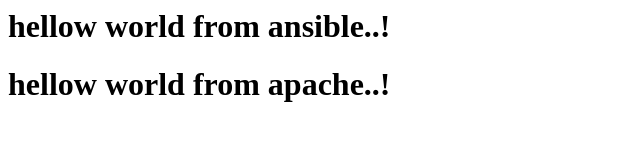
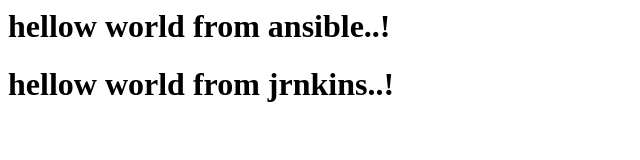
Before and after one commit to CHILAKA-UDAYKIRAN/ansible, a plain HTML site: page index.html in a window 1280 px wide. Shown: the full height of the page, 0-640 px from the left. Drawn offline with Linux system fonts and the light colour scheme.

Commit message:
second commit

```diff
--- a/index.html
+++ b/index.html
@@ -1,3 +1,3 @@
 <h1>hellow world from ansible..!</h1>
 
-<h1>hellow world from apache..!</h1>
+<h1>hellow world from jrnkins..!</h1>
```
